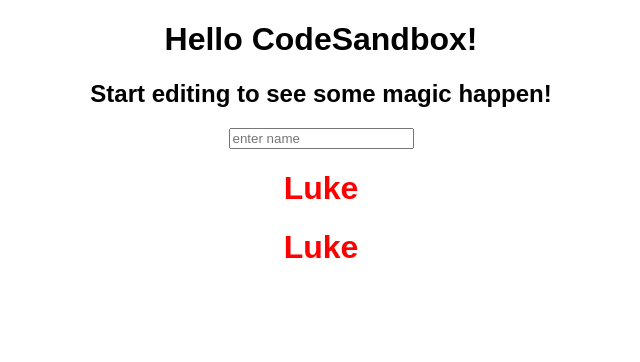
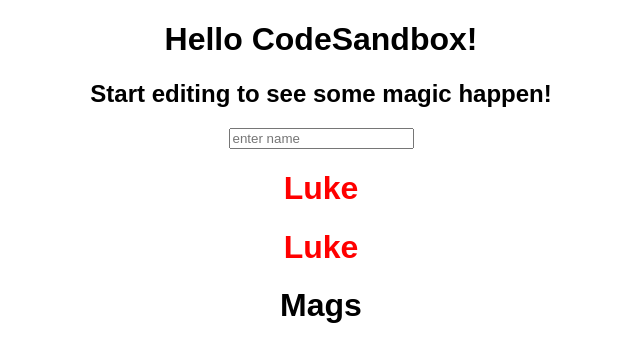
Before and after one commit to LRSORRENTI/REACT-CS-WDB, a React (Create React App) app in the folder 01-Intro/: page / in a window 1280 px wide. Shown: the top 362 px of the page, without its empty margins (319-959 px from the left). Built offline with nearby package versions, Linux system fonts and the light colour scheme.

Commit message:
added more import export examples, naming convention for imports should match names of functions being exported

```diff
--- a/01-Intro/src/App.js
+++ b/01-Intro/src/App.js
@@ -1,5 +1,6 @@
 import "./styles.css";
-import Greeter from "./Greeter";
+import Greeter from "./components/Greeter";
+import Dog from "./components/Dog";
 
 export default function App() {
   return (
@@ -10,6 +11,7 @@
        type="text" placeholder="enter name"></input>
         <Greeter />
         <Greeter />
+        <Dog />
     </div>
   );
 }
--- /dev/null
+++ b/01-Intro/src/components/Cat.js
@@ -0,0 +1,3 @@
+export default function Cat(){
+    return <h3>Gizmo</h3>
+}
--- /dev/null
+++ b/01-Intro/src/components/Dog.js
@@ -0,0 +1,12 @@
+import Cat from "./Cat";
+
+function Dog(){
+   return <>
+     <h1>Mags</h1>
+     {/* <Cat/> */}
+   </>
+}
+
+
+
+export default Dog;
```
Also changed, not shown: 01-Intro/src/components/Greeter.js (renamed from 01-Intro/src/Greeter.js).
